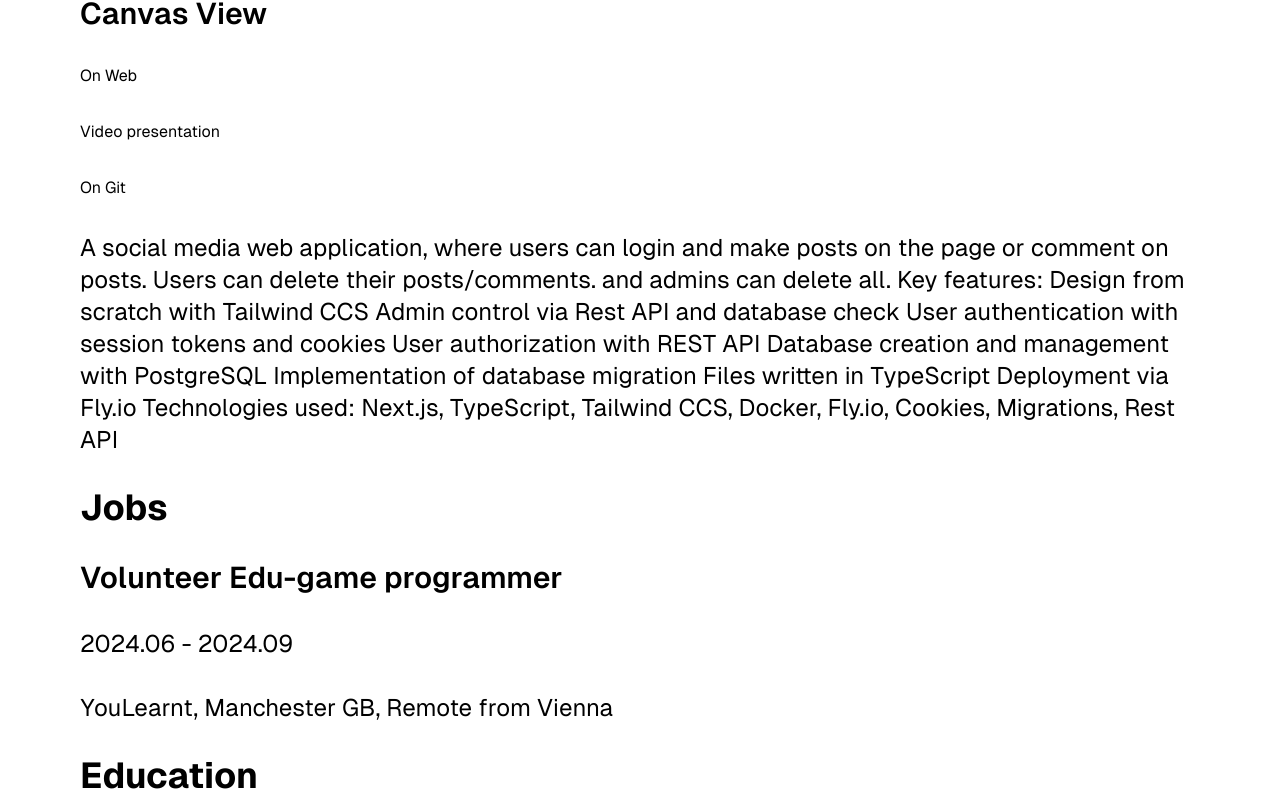
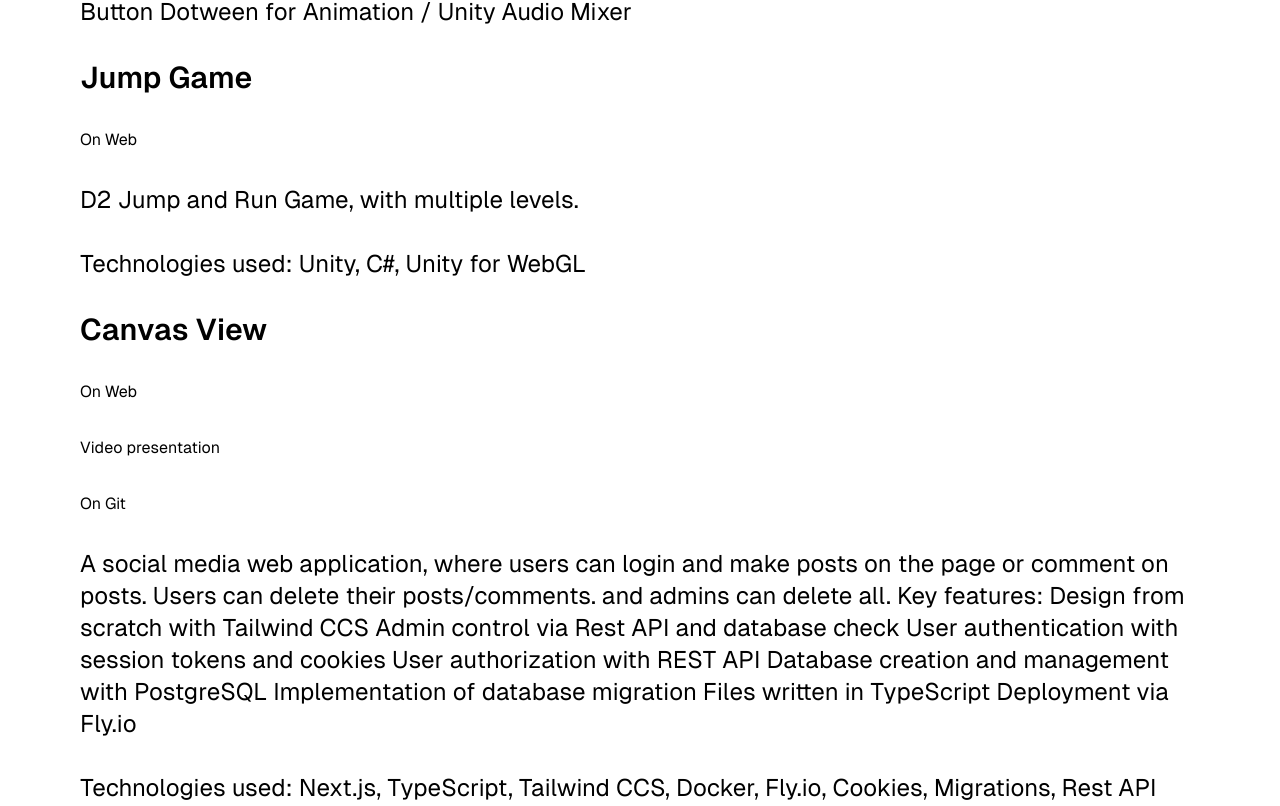
Before and after one commit to Bernkra96/portfolio, a Next.js app: page / in a window 1280 px wide. Shown: the part 2014-2820 px from the top of the page. Built offline with nearby package versions, Linux system fonts and the light colour scheme.

Commit message:
Uptate Test

```diff
--- a/src/app/page.tsx
+++ b/src/app/page.tsx
@@ -116,9 +116,32 @@
               that can Place to the Table Cards, but you must get the same place
               or higher in the Food Chain. Develop educational game ideas for
               kids up to the age of 14, focusing on Physics and Biology.
+            </p>
+            <p className="text-2xl text-center sm:text-left font-[family-name:var(--font-geist-mono)">
               Technologies used: Game in Unity for WebGL C# for Scripts Unity UI
               Toolkit for UI of Menus and same Button Dotween for Animation /
               Unity Audio Mixer
+            </p>
+          </div>
+
+          <div className="flex flex-col gap-8 row-start-2 items-center sm:items-start">
+            <h3 className="text-3xl text-center sm:text-left font-[family-name:var(--font-geist-mono) font-semibold ">
+              Jump Game
+            </h3>
+
+            <a
+              href="https://bernkra.itch.io/jump-game-000"
+              target="_blank"
+              rel="noopener noreferrer"
+            >
+              On Web
+            </a>
+
+            <p className="text-2xl text-center sm:text-left font-[family-name:var(--font-geist-mono)">
+              D2 Jump and Run Game, with multiple levels.
+            </p>
+            <p className="text-2xl text-center sm:text-left font-[family-name:var(--font-geist-mono)">
+              Technologies used: Unity, C#, Unity for WebGL
             </p>
           </div>
 
@@ -159,9 +182,11 @@
               database check User authentication with session tokens and cookies
               User authorization with REST API Database creation and management
               with PostgreSQL Implementation of database migration Files written
-              in TypeScript Deployment via Fly.io Technologies used: Next.js,
-              TypeScript, Tailwind CCS, Docker, Fly.io, Cookies, Migrations,
-              Rest API
+              in TypeScript Deployment via Fly.io
+            </p>
+            <p className="text-2xl text-center sm:text-left font-[family-name:var(--font-geist-mono)">
+              Technologies used: Next.js, TypeScript, Tailwind CCS, Docker,
+              Fly.io, Cookies, Migrations, Rest API
             </p>
           </div>
         </div>
```
